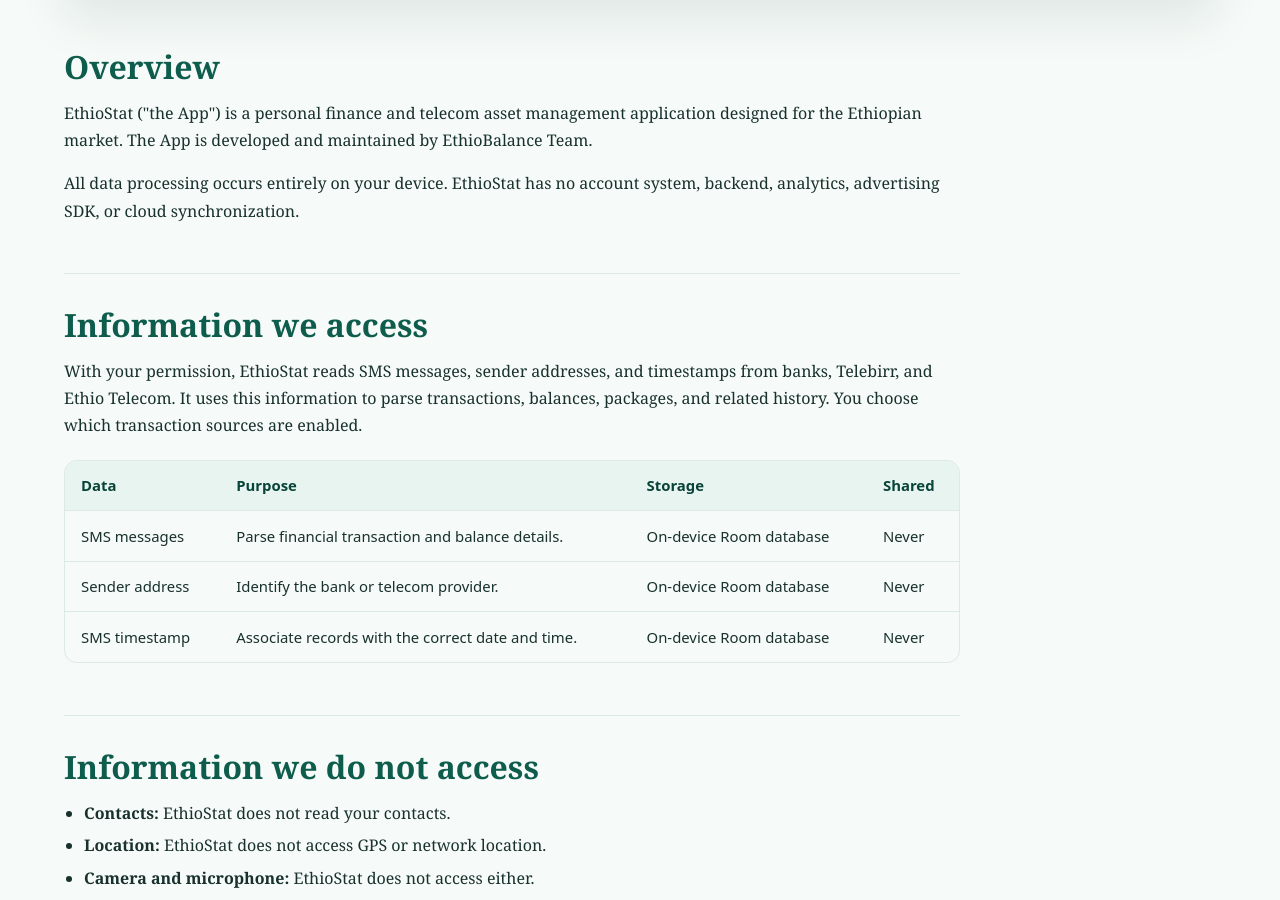
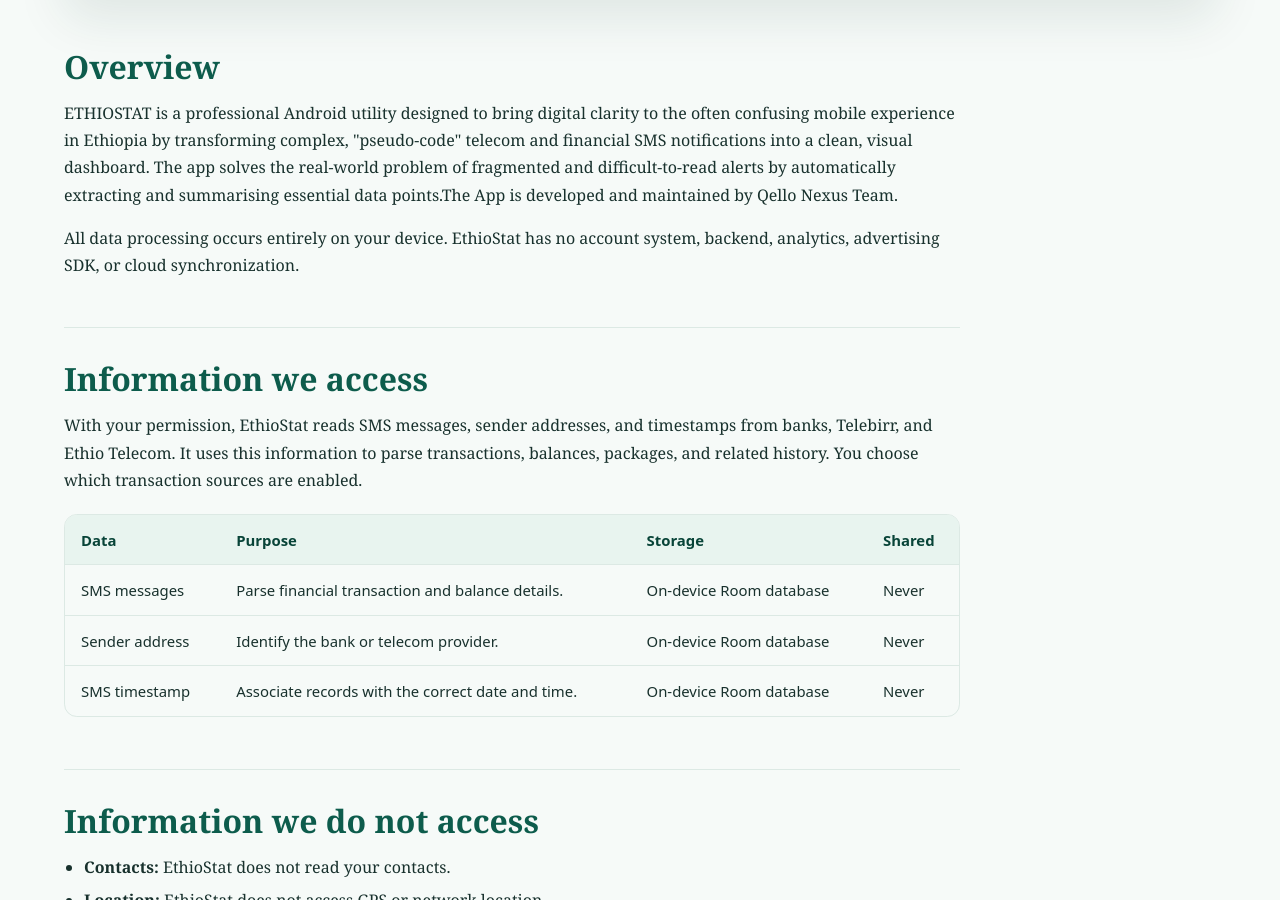
Before and after one commit to kukush/EthioStat-Privacy, a plain HTML site: page index.html in a window 1280 px wide. Shown: the part 865-1765 px from the top of the page. Drawn offline with Linux system fonts and the light colour scheme.

Commit message:
Update index.html
 update Overview

```diff
--- a/index.html
+++ b/index.html
@@ -356,8 +356,10 @@
       <div class="content">
         <section>
           <h2>Overview</h2>
-          <p>EthioStat ("the App") is a personal finance and telecom asset management application designed for the
-            Ethiopian market. The App is developed and maintained by EthioBalance Team.</p>
+          <p>ETHIOSTAT is a professional Android utility designed to bring digital clarity to the often confusing mobile experience
+            in Ethiopia by transforming complex, "pseudo-code" telecom and financial SMS notifications into a clean, visual dashboard.
+            The app solves the real-world problem of fragmented and difficult-to-read alerts by automatically extracting and summarising
+            essential data points.The App is developed and maintained by Qello Nexus  Team.</p>
           <p>All data processing occurs entirely on your device. EthioStat has no account system, backend, analytics,
             advertising SDK, or cloud synchronization.</p>
         </section>
```
